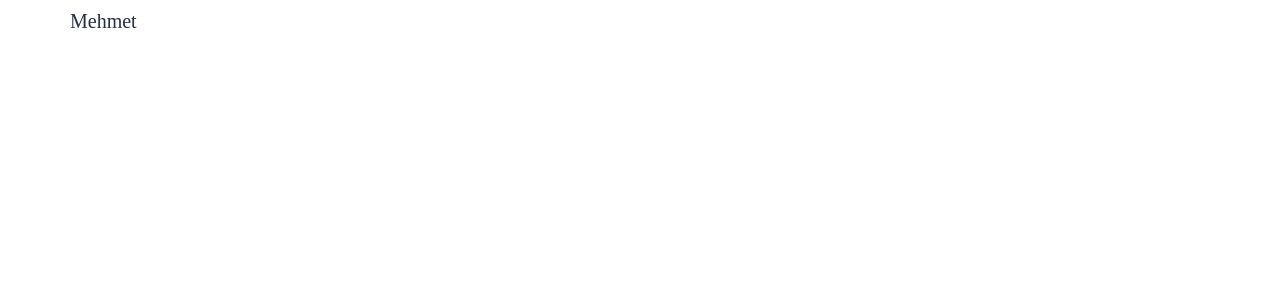
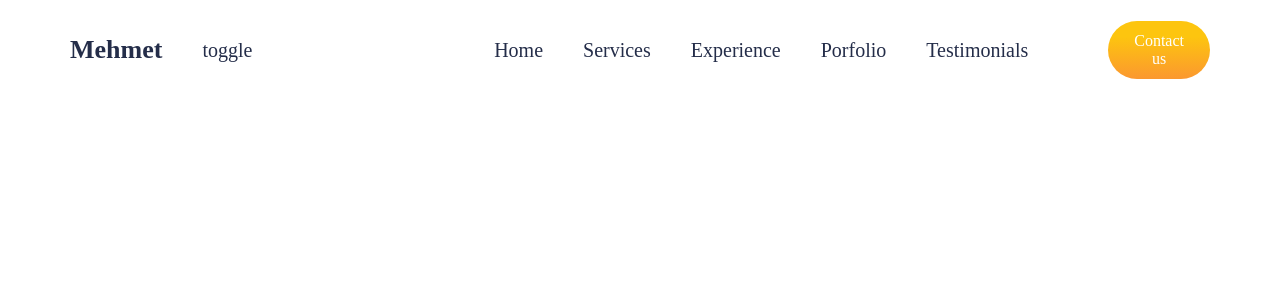
Before and after one commit to Mehmetadiguzel1/portfolio, a React (Create React App) app: page / in a window 1280 px wide. Shown: the top 300 px of the page. Built offline with nearby package versions, Linux system fonts and the light colour scheme; a web font is replaced by a local one.

Commit message:
Navbar designed

```diff
--- a/src/App.css
+++ b/src/App.css
@@ -15,3 +15,19 @@
   overflow: hidden;
   color: var(--black);
 }
+.button{
+  border-radius: 34px;
+  border: none;
+  color: white;
+  font-size: 16px;
+  padding: 11px 26px 11px 26px;
+  background: linear-gradient(180deg, #fdc50f 26.71%, #fb982f 99.36%);
+  /* box-shadow: 0px 20px 24px 3x #fca61f; */
+
+}
+.button:hover{
+  background: white;
+  cursor: pointer;
+  color: var(--orange);
+  border: 1px solid var(--orange);
+}
--- a/src/App.js
+++ b/src/App.js
@@ -1,9 +1,10 @@
 import './App.css';
+import Navbar from './Components/Navbar/Navbar';
 
 function App() {
   return (
     <div className="App">
-      Mehmet
+      <Navbar />
     </div>
   );
 }
--- /dev/null
+++ b/src/Components/Navbar/Navbar.css
@@ -0,0 +1,39 @@
+.n-wrapper{
+    height: 10vh;
+    display: flex;
+    justify-content: space-between;
+}
+.n-left{
+    flex: 1;
+    align-items: center;
+    display: flex;
+    gap: 2rem;
+}
+.n-name{
+    font-size: 1.3rem;
+    font-weight: bold;
+}
+
+.n-right{
+    display: flex;
+    flex: 1;
+    align-items: center;
+    justify-content: center;
+}
+.n-list{
+    flex: 10;
+}
+.n-list>ul{
+    display: flex;
+    gap: 2rem;
+    margin-right: 4rem;
+}
+
+.n-list>ul >li:hover{
+    cursor: pointer;
+    color: var(--orange)
+}
+
+.n-button{
+    flex: 2 ;
+}
--- /dev/null
+++ b/src/Components/Navbar/Navbar.jsx
@@ -0,0 +1,29 @@
+import React from 'react'
+import'./Navbar.css'
+
+const Navbar = () => {
+  return (
+    <div className="n-wrapper">
+        <div className="n-left">
+            <div className="n-name">Mehmet</div>
+            <span>toggle</span>
+        </div>
+        <div className="n-right">
+            <div className="n-list">
+                <ul style={{listStyleType: 'none'}}>
+                    <li>Home</li>
+                    <li>Services</li>
+                    <li>Experience</li>
+                    <li>Porfolio</li>
+                    <li>Testimonials</li>
+                </ul>
+            </div>
+            <button className="button n-button">
+                Contact us
+            </button>
+        </div>
+    </div>
+  )
+}
+
+export default Navbar
```
